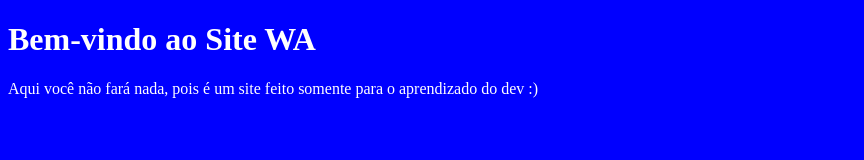
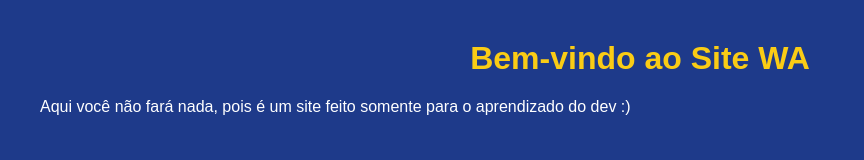
Before and after one commit to GabrielFP10/site-wa, a plain HTML site: page index.html in a window 1280 px wide. Shown: the whole page, without its empty margins (0-864 px from the left). Drawn offline with Linux system fonts and the light colour scheme.

Commit message:
feat (estilo): melhora o visual - issue #4

```diff
--- a/estilo.css
+++ b/estilo.css
@@ -1,4 +1,11 @@
 body {
-   background-color: blue;
+   background-color: #1e3a8a;
    color: white;
+   font-family: Arial, Helvetica, sans-serif;
+   margin: 40px;
 }
+
+h1 {
+   color: #facc15;
+   text-align: center;
+}
```
